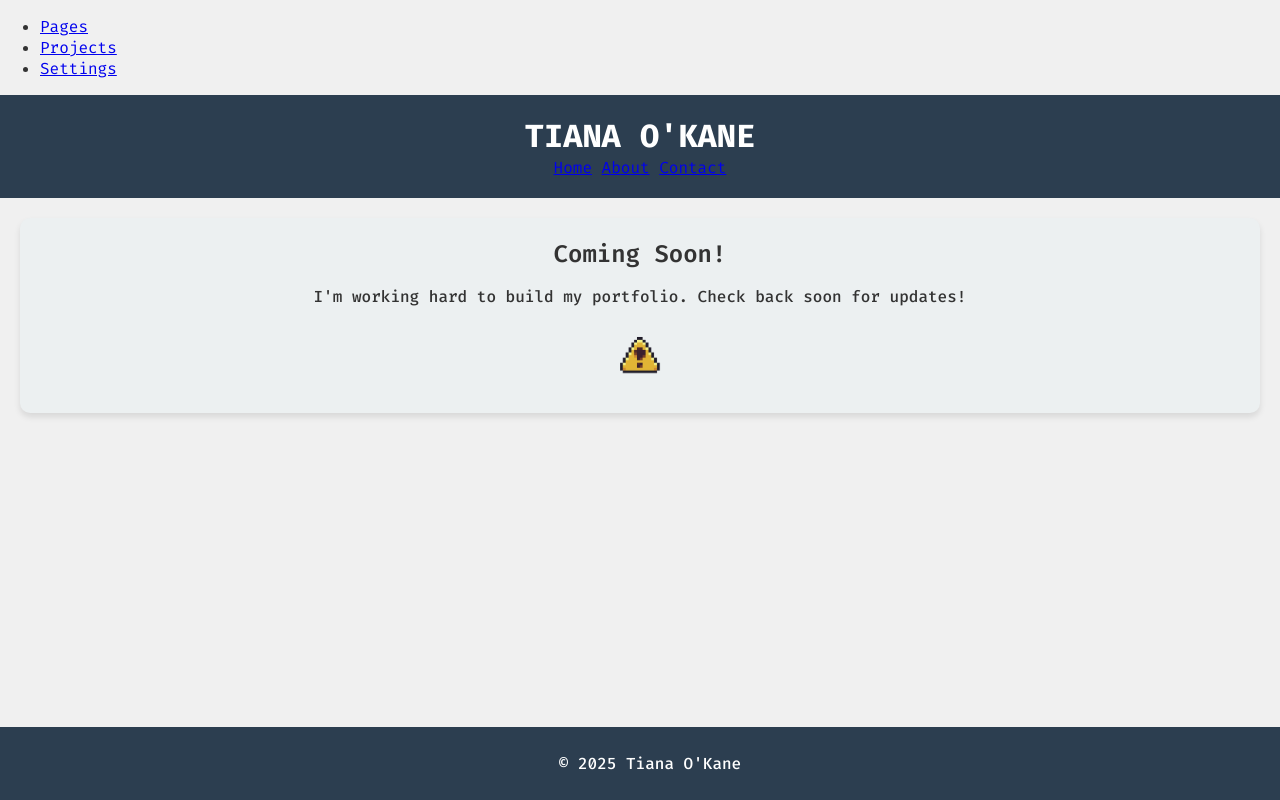
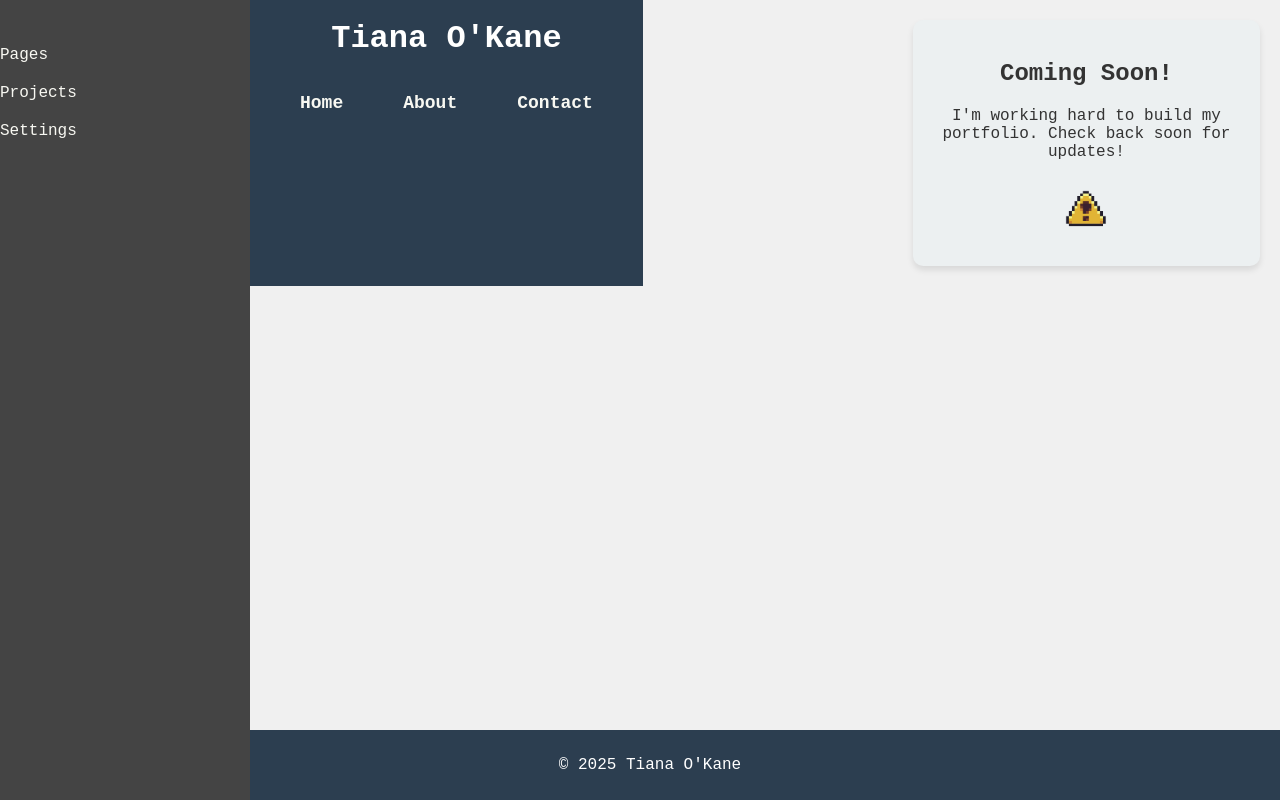
Before and after one commit to tianaokane/tianaokane.github.io, a plain HTML site: page index.html in a window 1280 px wide. Drawn offline with Linux system fonts and the light colour scheme.

Commit message:
Small Changes

```diff
--- a/index.html
+++ b/index.html
@@ -16,19 +16,21 @@
         </ul>
     </div>
 
-    <!-- Top Bar -->
+    <!-- Top Bar with Tabs -->
     <header>
         <div class="header-content">
-        <h1>TIANA O'KANE</h1>
-        <nav>
-            <a href="#">Home</a>
-            <a href="#">About</a>
-            <a href="#">Contact</a>
-        </nav>
-    </div>
+            <h1>Tiana O'Kane</h1>
+            <nav>
+                <ul class="tabs">
+                    <li class="tab"><a href="#home">Home</a></li>
+                    <li class="tab"><a href="#about">About</a></li>
+                    <li class="tab"><a href="#contact">Contact</a></li>
+                </ul>
+            </nav>
+        </div>
     </header>
 
-       <!-- Main Content Area -->
+    <!-- Main Content Area -->
     <main>
         <section id="coming-soon">
             <h2>Coming Soon!</h2>
@@ -36,7 +38,7 @@
 
             <!-- Caution Symbol Image -->
             <img src="assets/caution-symbol.png" alt="Caution: Under Construction" id="caution-symbol">
-
+        </section>
     </main>
 
     <footer>
--- a/style.css
+++ b/style.css
@@ -1,45 +1,96 @@
 /* General Body Styles */
 body {
     font-family: 'Fira Code', monospace;
-    font-weight: 400; /* Regular weight */
     margin: 0;
     padding: 0;
     background-color: #f0f0f0;
     color: #333;
+    display: flex;
 }
 
+/* Sidebar Styles */
+#file-explorer {
+    width: 250px; /* Width of the sidebar */
+    background-color: #444;
+    position: fixed;
+    top: 0;
+    left: 0;
+    height: 100%;
+    padding-top: 20px;
+    z-index: 10;
+}
+
+#file-explorer ul {
+    list-style-type: none;
+    padding: 0;
+}
+
+#file-explorer li a {
+    display: block;
+    color: #f8f8f2;
+    text-decoration: none;
+    padding: 10px 0;
+}
+
+#file-explorer li a:hover {
+    background-color: #555;
+}
+
+/* Header Section (Tabs) */
 header {
     background-color: #2c3e50;
     color: white;
     padding: 20px;
     text-align: center;
+    margin-left: 250px; /* Adjust for sidebar width */
+    width: calc(100% - 250px); /* Ensure header fits next to the sidebar */
+    position: relative;
+    z-index: 5; /* Ensures the header is above the sidebar */
 }
 
 h1 {
-    font-family: 'Fira Code', monospace;
-    font-weight: 700; /* Bold weight */
     margin: 0;
 }
 
-h2 {
-    font-family: 'Fira Code', monospace;
-    font-weight: 600; /* Semi-bold weight */
-    margin: 0;
+.tabs {
+    display: flex;
+    justify-content: center;
+    padding: 10px 0;
 }
 
-h3 {
-    font-family: 'Fira Code', monospace;
-    font-weight: 300; /* Light weight */
+.tab {
+    list-style: none;
+    margin: 0 20px;
+    display: inline-block;
 }
 
-p {
-    font-family: 'Fira Code', monospace;
-    font-weight: 500; /* Medium weight */
+.tab a {
+    color: #f8f8f2;
+    text-decoration: none;
+    font-weight: bold;
+    font-size: 18px;
+    padding: 10px;
+    display: inline-block;
+    transition: background-color 0.3s;
 }
 
+.tab a:hover {
+    background-color: #555;
+    border-radius: 5px;
+}
+
+.tab a:active {
+    background-color: #444;
+}
+
+/* Main Content Area */
 main {
+    margin-left: 250px; /* Adjust for the sidebar */
     padding: 20px;
     text-align: center;
+    width: calc(100% - 250px); /* Ensure content fits next to the sidebar */
+    position: relative;
+    z-index: 1;
 }
 
 #coming-soon {
@@ -49,24 +100,12 @@ main {
     box-shadow: 0px 4px 6px rgba(0, 0, 0, 0.1);
 }
 
+/* Caution symbol styling */
 #caution-symbol {
     width: 50px;
     height: auto;
     margin-top: 20px;
     animation: bounce 1s infinite alternate; /* Optional: add a fun animation */
-}
-
-@keyframes bounce {
-    0% { transform: translateY(0); }
-    100% { transform: translateY(-10px); }
-}
-
-/* Load the Variable Font */
-@font-face {
-    font-family: 'Fira Code';
-    src: url('fonts/FiraCode-VariableFont_wght.ttf') format('truetype');
-    font-weight: 100 900; /* Defines the weight range from 100 (lightest) to 900 (boldest) */
-    font-style: normal;
 }
 
 /* Footer Styles */
@@ -79,3 +118,9 @@ footer {
     bottom: 0;
     width: 100%;
 }
+
+/* Bouncing animation for caution symbol */
+@keyframes bounce {
+    0% { transform: translateY(0); }
+    100% { transform: translateY(-10px); }
+}
```
